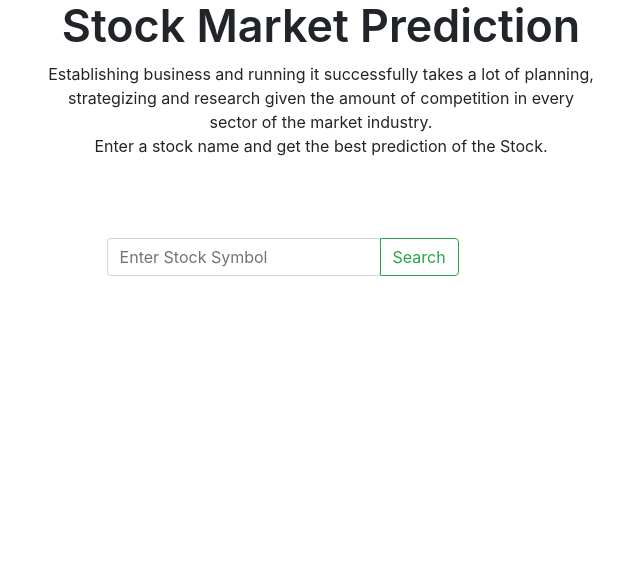
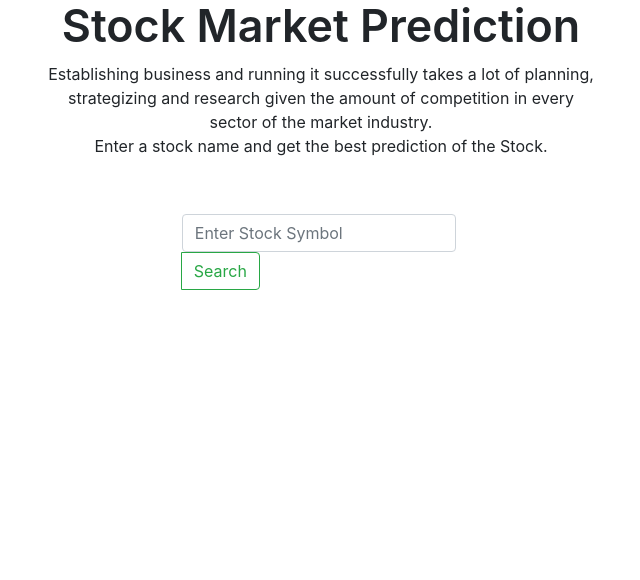
Before and after one commit to himankpathak/stockmarket-prediction, a Flask app: page / in a window 1280 px wide. Shown: the part 136-716 px from the top of the page, without its empty margins (319-959 px from the left). Run offline with Flask 2, Linux system fonts and the light colour scheme; some libraries are stand-ins or nearby versions.

Commit message:
minor design fixes

```diff
--- a/main.py
+++ b/main.py
@@ -64,7 +64,7 @@ def stockpredict(stockName):
     i=249
     Xt = model.predict(X_test[i].reshape(1,7,1))
     pprice=scl.inverse_transform(Xt).copy()
-    pprice=round(float(pprice.tolist()[0][0]),4)
+    pprice=round(float(pprice.tolist()[0][0]),2)
 
     Xt = model.predict(X_test)
     rval = scl.inverse_transform(Y_test.reshape(-1,1))
--- a/templates/home.html
+++ b/templates/home.html
@@ -8,12 +8,12 @@
     Enter a stock name and get the best prediction of the Stock.
   </p>
   <form method="POST">
-    <div class="input-group mb-3" style="padding:5vw">
+    <div class="input-group mb-3 w-50 mx-auto" style="padding-top:5vh;">
       <div style="position:relative;">
         <input name="sname" id="sname" type="text" class="form-control" placeholder="Enter Stock Symbol" aria-label="Stock Symbol" aria-describedby="button-addon2">
       </div>
       <div class="input-group-append">
-        <input class="btn btn-outline-success my-2 my-sm-0" type="submit" value="Search">
+        <input class="btn btn-outline-success my-2 my-sm-0" style="height:min-content;" type="submit" value="Search">
       </div>
     </div>
   </form>
```
